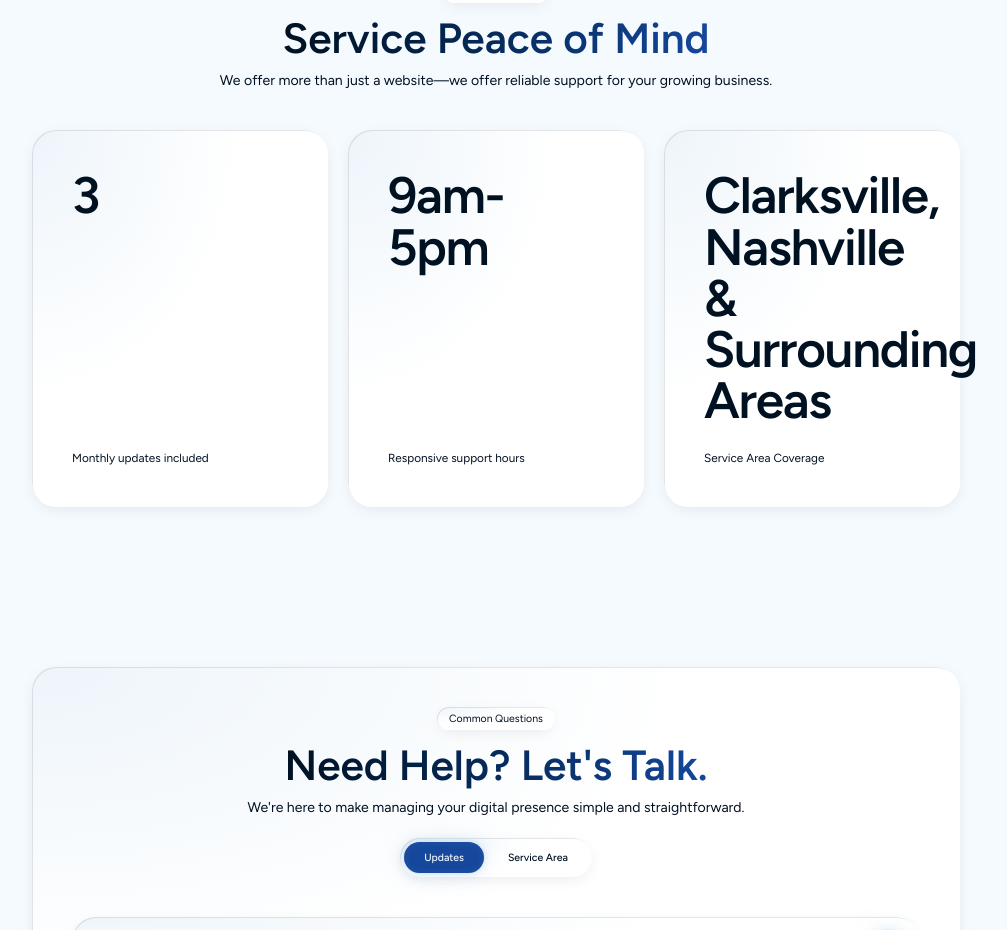
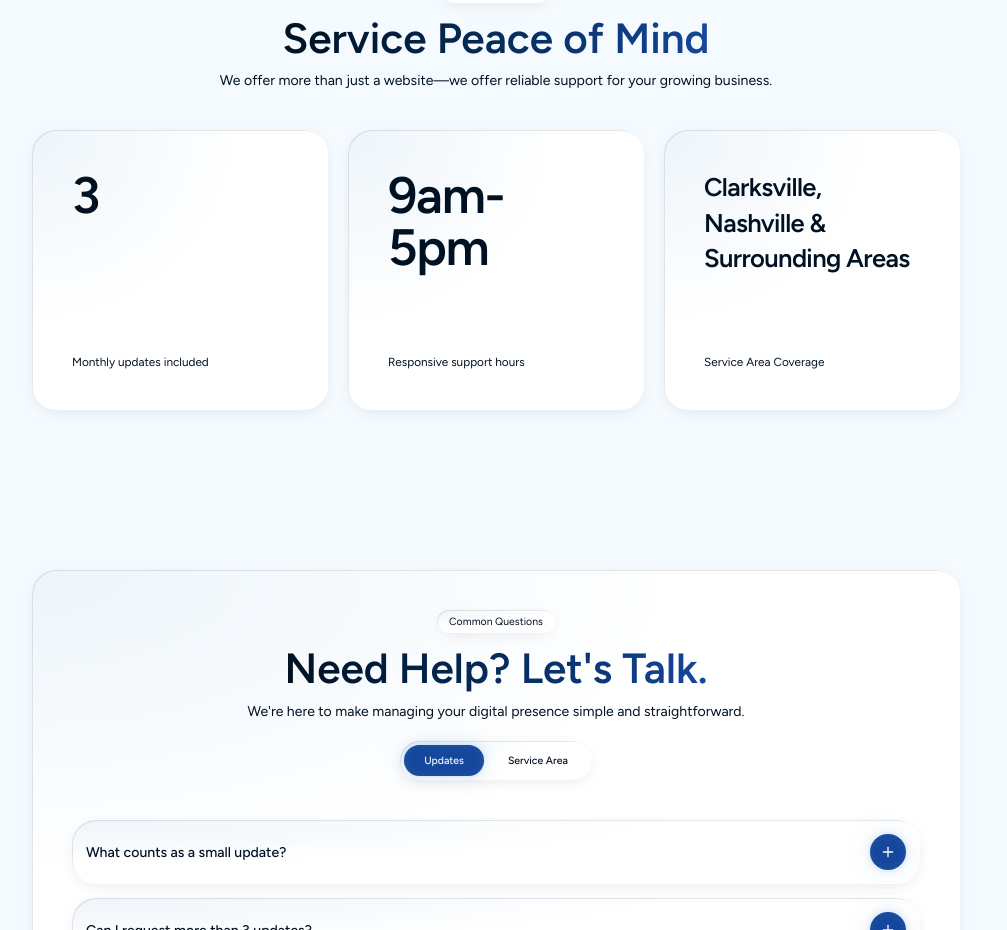
Before and after one commit to dmytro-webild/89469672-85b8-4507-abb7-36bc8f63ceab, a React (Vite) app: page / in a window 1280 px wide. Shown: the part 2500-3430 px from the top of the page, without its empty margins (144-1151 px from the left). Built offline with nearby package versions, Linux system fonts and the light colour scheme; a web font is replaced by a local one.

Commit message:
Bob AI: Adjusted text size for service area coverage metric

```diff
--- a/src/pages/HomePage/sections/Maintenance.tsx
+++ b/src/pages/HomePage/sections/Maintenance.tsx
@@ -60,8 +60,8 @@ const MaintenanceInline = () => (
       <ScrollReveal variant="fade">
         <GridOrCarousel>
           {metrics.map((metric) => (
-            <div key={metric.value} className="flex flex-col justify-between gap-6 p-6 md:p-10 min-h-60 md:min-h-70 2xl:min-h-80 h-full card rounded">
-              <span className="text-4xl sm:text-5xl md:text-6xl lg:text-7xl font-semibold leading-none tracking-tight">{metric.value}</span>
+            <div key={metric.value} className="flex flex-col justify-between gap-6 p-6 md:p-10 min-h-60 md:min-h-70 2xl:min-h-80 h-full card rounded overflow-hidden">
+              <span className={`font-semibold tracking-tight ${metric.value.length > 12 ? "text-2xl sm:text-3xl md:text-3xl lg:text-4xl leading-snug" : "text-4xl sm:text-5xl md:text-6xl lg:text-7xl leading-none"}`}>{metric.value}</span>
               <p className="text-base leading-snug text-balance">{metric.description}</p>
             </div>
           ))}
```
